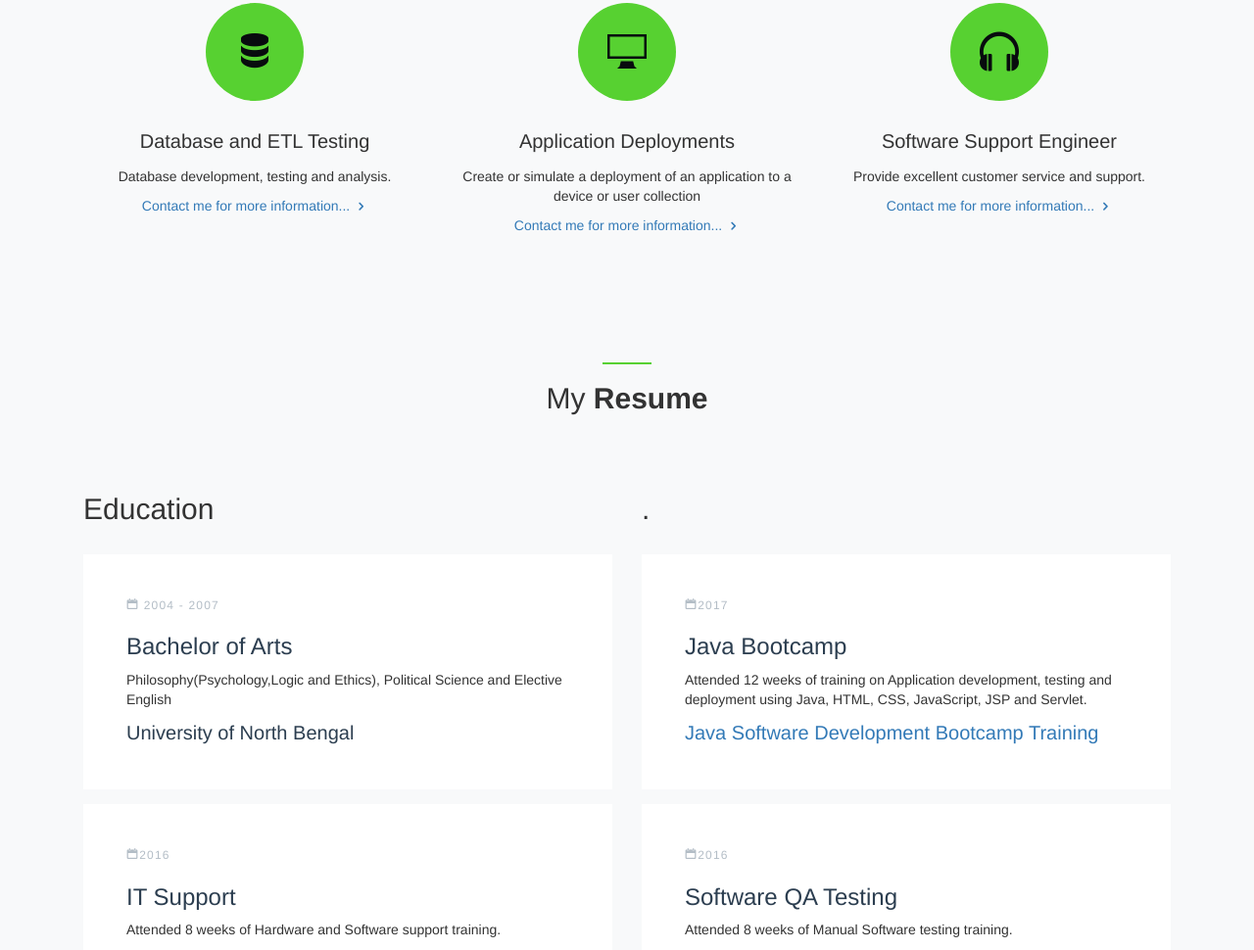
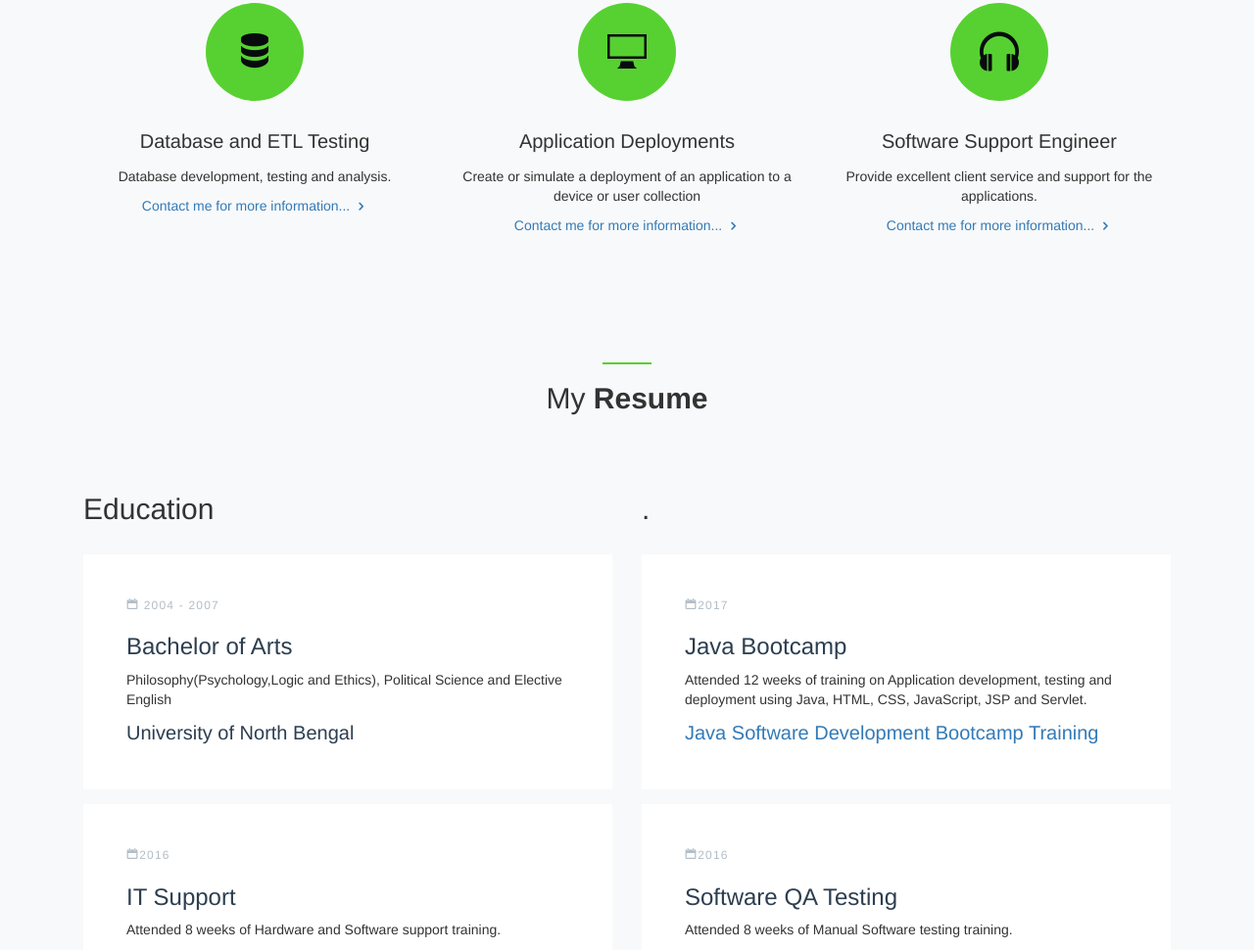
Before and after one commit to rajg2023/careerportfolio, a plain HTML site: page index.html in a window 1280 px wide. Shown: the part 4166-5136 px from the top of the page at 98% size. Drawn offline with nearby package versions, Linux system fonts and the light colour scheme; files whose address does not match are found by name.

Commit message:
Update index.html

```diff
--- a/index.html
+++ b/index.html
@@ -318,7 +318,7 @@ Overall, Raj possesses a comprehensive skill set encompassing application analys
                 <span class="icon-headphones"></span>
               </span>
               <h3 class="mb-4">Software Support Engineer</h3>
-              <p>Provide excellent customer service and support.</p>
+              <p>Provide excellent client service and support for the applications.</p>
               <p><a href="#section-contact" class="site-link">Contact me for more information... <i class="icon-chevron-right"></i></a></p>
             </div>
           </div>
```
